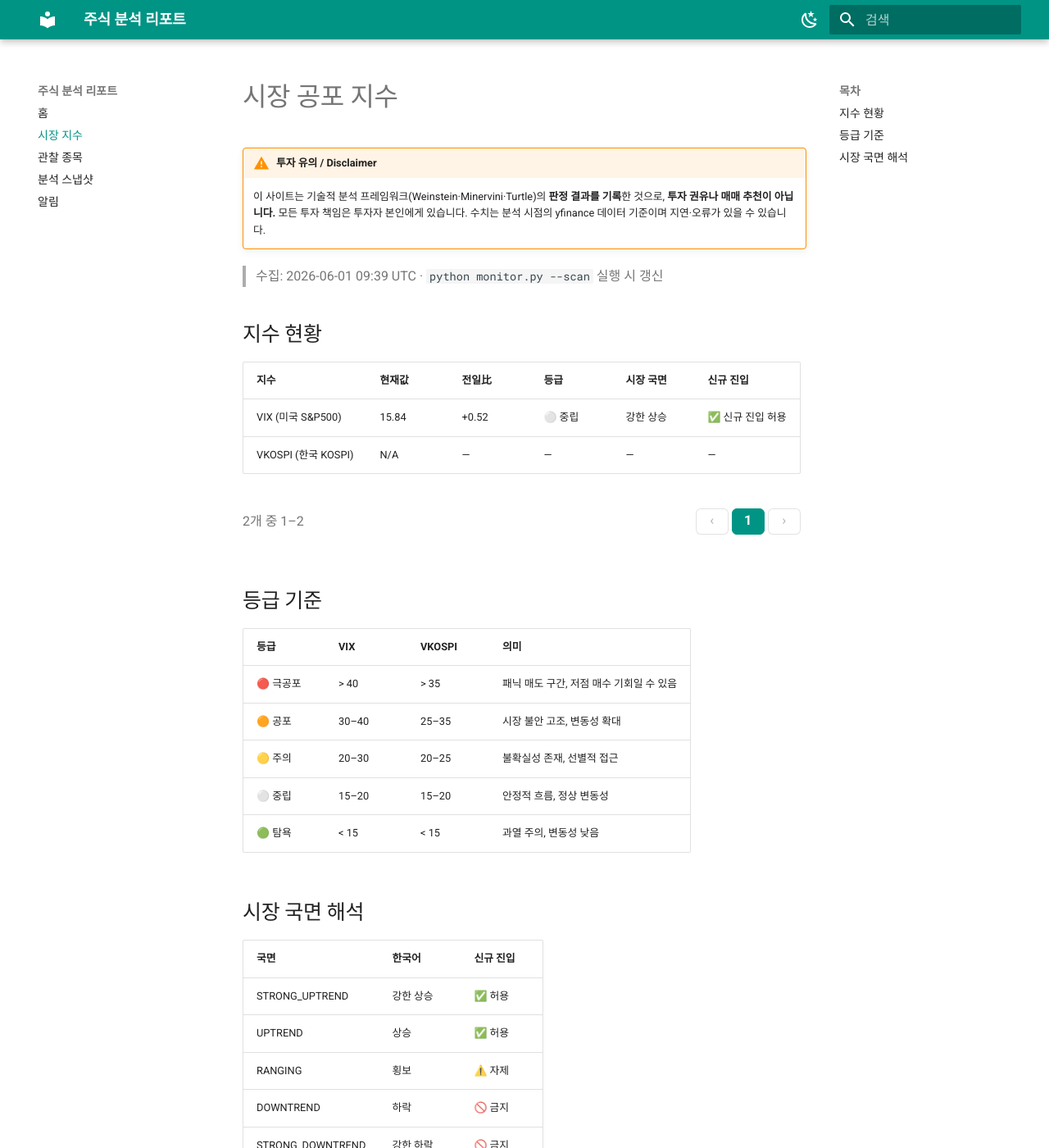
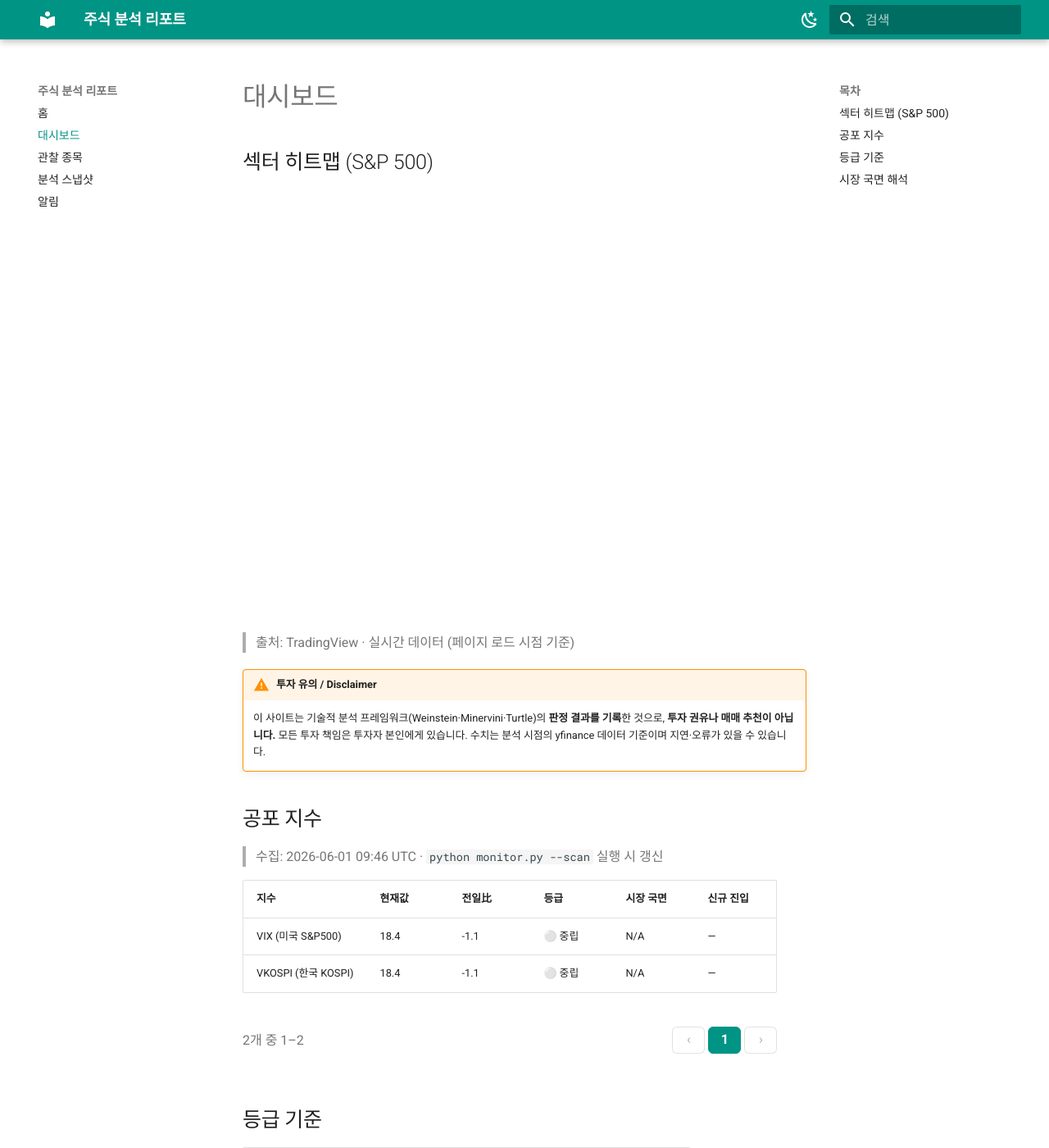
Before and after one commit to workindex/stock-reports, an MkDocs documentation site: the page built from docs/fear-index.md, in a window 1280 px wide and 1400 px high. Shown: the whole window at 82% size. Built offline with MkDocs 1.6.1 and Material for MkDocs 9.7.7, drawn with Linux system fonts in a browser that asks for light colours; a script that is not in the unit is left out; comment, search, counter and statistics services are not loaded.

Commit message:
feat: 대시보드 — 네비 명칭 변경 + TradingView 섹터 히트맵 추가
- nav: '시장 지수' → '대시보드'
- fear-index.md: 페이지 제목 '시장 공포 지수' → '대시보드'
- 상단에 TradingView S&P500 섹터 히트맵 위젯 추가
  (시가총액 크기 · 등락률 색상 · 실시간 · 섹터별 그룹)
- 홈 대시보드 링크 텍스트도 업데이트

```diff
--- a/docs/fear-index.md
+++ b/docs/fear-index.md
@@ -1,4 +1,31 @@
-# 시장 공포 지수
+# 대시보드
+
+## 섹터 히트맵 (S&P 500)
+
+<div class="tradingview-widget-container" style="height:520px;margin-bottom:1rem;">
+<div class="tradingview-widget-container__widget" style="height:100%;width:100%"></div>
+<script type="text/javascript" src="https://s3.tradingview.com/external-embedding/embed-widget-stock-heatmap.js" async>
+{
+  "exchanges": [],
+  "dataSource": "SPX500",
+  "grouping": "sector",
+  "blockSize": "market_cap_basic",
+  "blockColor": "change",
+  "locale": "ko",
+  "colorTheme": "dark",
+  "hasTopBar": true,
+  "isDataSetEnabled": true,
+  "isZoomEnabled": true,
+  "hasSymbolTooltip": true,
+  "isMonoSize": false,
+  "width": "100%",
+  "height": 500
+}
+</script>
+</div>
+
+> 출처: TradingView · 실시간 데이터 (페이지 로드 시점 기준)
+
 
 !!! warning "투자 유의 / Disclaimer"
     이 사이트는 기술적 분석 프레임워크(Weinstein·Minervini·Turtle)의 **판정 결과를 기록**한 것으로,
@@ -6,14 +33,14 @@
     수치는 분석 시점의 yfinance 데이터 기준이며 지연·오류가 있을 수 있습니다.
 
 
-> 수집: 2026-06-01 09:39 UTC · `python monitor.py --scan` 실행 시 갱신
+## 공포 지수
 
-## 지수 현황
+> 수집: 2026-06-01 09:46 UTC · `python monitor.py --scan` 실행 시 갱신
 
 | 지수 | 현재값 | 전일比 | 등급 | 시장 국면 | 신규 진입 |
 |------|--------|--------|------|---------|---------|
-| VIX (미국 S&P500) | 15.84 | +0.52 | ⚪ 중립 | 강한 상승 | ✅ 신규 진입 허용 |
-| VKOSPI (한국 KOSPI) | N/A | — | — | — | — |
+| VIX (미국 S&P500) | 18.4 | -1.1 | ⚪ 중립 | N/A | — |
+| VKOSPI (한국 KOSPI) | 18.4 | -1.1 | ⚪ 중립 | N/A | — |
 
 ## 등급 기준
 
--- a/mkdocs.yml
+++ b/mkdocs.yml
@@ -47,7 +47,7 @@
 
 nav:
   - 홈: index.md
-  - 시장 지수: fear-index.md
+  - 대시보드: fear-index.md
   - 관찰 종목: watchlist/index.md
   - 분석 스냅샷: snapshots/index.md
   - 알림: alerts/index.md
```
Also changed, not shown: docs/index.md (+1 -1 lines), gen.py (+40 -7 lines).
